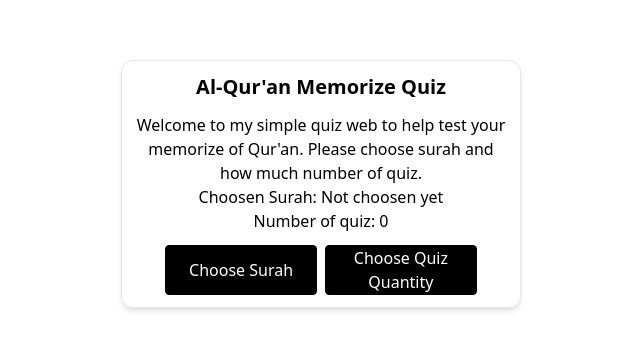
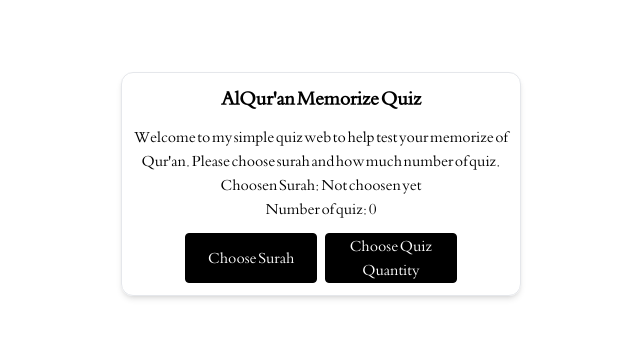
Before and after one commit to MuhRandy/quran-memorize-quiz, a React (Vite) app: page / in a window 1280 px wide. Shown: the part 216-566 px from the top of the page, without its empty margins (319-959 px from the left). Built offline with nearby package versions, Linux system fonts and the light colour scheme; no server answers.

Commit message:
feat: add finishing quiz UI and add quranic font

```diff
--- a/src/App.tsx
+++ b/src/App.tsx
@@ -2,7 +2,6 @@ import { useEffect, useReducer } from "react";
 import { cn, getDataApi } from "./ts/util";
 import { MyGlobalContext, initialState } from "./ts/context";
 import { reducer } from "./ts/reducer";
-import OpeningQuiz from "./components/opening-quiz";
 import Quiz from "./components/quiz";
 import {
   GlobalAction,
@@ -10,6 +9,8 @@ import {
   QuizProps,
   SurahProps,
 } from "./ts/type";
+import FinishingQuiz from "./components/finishing-quiz";
+import OpeningQuiz from "./components/opening-quiz";
 
 function App() {
   const [state, dispatch] = useReducer(reducer, initialState);
@@ -86,6 +87,13 @@ function App() {
     });
   };
 
+  const toggleIsQuizEnd = () => {
+    dispatch({
+      ...initialDispatchValue,
+      type: "toggle_isQuizEnd",
+    });
+  };
+
   const incrementCurrentQuestion = () => {
     dispatch({
       ...initialDispatchValue,
@@ -100,6 +108,13 @@ function App() {
     });
   };
 
+  const resetQuiz = () => {
+    dispatch({
+      ...initialDispatchValue,
+      type: "reset_quiz",
+    });
+  };
+
   const globalStateAction: GlobalStateActionProps = {
     changeQuiz,
     changeSurah,
@@ -109,8 +124,10 @@ function App() {
     toggleIsShowChooseSurah,
     toggleIsShowNumberOfQuestions,
     toggleIsQuizStart,
+    toggleIsQuizEnd,
     incrementCurrentQuestion,
     incrementQuizScore,
+    resetQuiz,
   };
 
   useEffect(() => {
@@ -135,12 +152,14 @@ function App() {
         className={cn(
           "min-h-screen min-w-[100vw]",
           "flex justify-center items-center",
-          "text-center"
+          "text-center font-quranic"
         )}
       >
         <OpeningQuiz />
 
         {quiz.length > 0 ? <Quiz /> : ""}
+
+        <FinishingQuiz />
       </main>
     </MyGlobalContext.Provider>
   );
--- /dev/null
+++ b/src/components/finishing-quiz.tsx
@@ -0,0 +1,37 @@
+import { useGlobalContext } from "../ts/context";
+import { countScoreResult } from "../ts/util";
+import Button from "./ui/button";
+import Card from "./ui/card";
+import Overlay from "./ui/overlay";
+
+const FinishingQuiz = () => {
+  const { state, globalStateAction } = useGlobalContext();
+  const { isQuizEnd, quizScore, numberOfQuestions } = state;
+  const { toggleIsQuizEnd, toggleIsQuizStart, resetQuiz } = globalStateAction;
+
+  return (
+    <Overlay isShow={isQuizEnd}>
+      <Card className="bg-white">
+        <Card.H1>Congratulations</Card.H1>
+
+        <p>
+          Your Score is {countScoreResult(quizScore, numberOfQuestions)}/100
+        </p>
+
+        <Button
+          buttonHandler={() => {
+            toggleIsQuizEnd();
+
+            toggleIsQuizStart();
+
+            resetQuiz();
+          }}
+        >
+          Go to Home
+        </Button>
+      </Card>
+    </Overlay>
+  );
+};
+
+export default FinishingQuiz;
--- a/src/components/quiz.tsx
+++ b/src/components/quiz.tsx
@@ -6,7 +6,8 @@ import Card from "./ui/card";
 const Quiz = () => {
   const { state, globalStateAction } = useGlobalContext();
   const { isQuizStart, quiz, currentQuestion, numberOfQuestions } = state;
-  const { incrementCurrentQuestion, incrementQuizScore } = globalStateAction;
+  const { incrementCurrentQuestion, incrementQuizScore, toggleIsQuizEnd } =
+    globalStateAction;
 
   return (
     <Card className={cn({ hidden: !isQuizStart })}>
@@ -28,6 +29,8 @@ const Quiz = () => {
                 if (option.value) {
                   incrementQuizScore();
                 }
+              } else {
+                toggleIsQuizEnd();
               }
             }}
           />
--- a/src/index.css
+++ b/src/index.css
@@ -6,3 +6,8 @@ input[type="number"]::-webkit-inner-spin-button,
 ::-webkit-outer-spin-button {
   appearance: none;
 }
+
+@font-face {
+  font-family: "Quranic";
+  src: url("./assets/font/Al Majeed Quranic Font_shiped.ttf");
+}
--- a/src/ts/context.ts
+++ b/src/ts/context.ts
@@ -7,6 +7,7 @@ const initialState: GlobalState = {
   isShowChoosenSurah: false,
   isShowNumberOfQuestions: false,
   isQuizStart: false,
+  isQuizEnd: false,
   choosenSurah: "",
   choosenSurahNumber: 0,
   numberOfQuestions: 0,
--- a/src/ts/reducer.ts
+++ b/src/ts/reducer.ts
@@ -13,6 +13,7 @@ const reducer = (state: GlobalState, action: GlobalAction) => {
     isShowChoosenSurah,
     isShowNumberOfQuestions,
     isQuizStart,
+    isQuizEnd,
     currentQuestion,
     quizScore,
   } = state;
@@ -66,6 +67,12 @@ const reducer = (state: GlobalState, action: GlobalAction) => {
         isQuizStart: !isQuizStart,
       };
 
+    case "toggle_isQuizEnd":
+      return {
+        ...state,
+        isQuizEnd: !isQuizEnd,
+      };
+
     case "increment_currentQuestion":
       return {
         ...state,
@@ -78,6 +85,17 @@ const reducer = (state: GlobalState, action: GlobalAction) => {
         quizScore: quizScore + 1,
       };
 
+    case "reset_quiz":
+      return {
+        ...state,
+        quiz: [],
+        choosenSurah: "",
+        choosenSurahNumber: 0,
+        numberOfQuestions: 0,
+        currentQuestion: 0,
+        quizScore: 0,
+      };
+
     default:
       return state;
   }
--- a/src/ts/type.ts
+++ b/src/ts/type.ts
@@ -29,10 +29,12 @@ type GlobalActionType =
   | "changed_numberOfQuestions"
   | "changed_quiz"
   | "toggle_isQuizStart"
+  | "toggle_isQuizEnd"
   | "toggle_isShowChooseSurah"
   | "toggle_isShowNumberOfQuestions"
   | "increment_currentQuestion"
   | "increment_quizScore"
+  | "reset_quiz"
   | "";
 
 type GlobalStateActionProps =
@@ -45,8 +47,10 @@ type GlobalStateActionProps =
       toggleIsShowChooseSurah: () => void;
       toggleIsShowNumberOfQuestions: () => void;
       toggleIsQuizStart: () => void;
+      toggleIsQuizEnd: () => void;
       incrementCurrentQuestion: () => void;
       incrementQuizScore: () => void;
+      resetQuiz: () => void;
     }
   | Record<string, never>;
 
@@ -66,13 +70,14 @@ type GlobalAction = {
 
 type GlobalState = {
   surah: SurahProps | [];
+  quiz: QuizProps | [];
   isShowChoosenSurah: boolean;
   isShowNumberOfQuestions: boolean;
+  isQuizStart: boolean;
+  isQuizEnd: boolean;
   choosenSurah: string;
   choosenSurahNumber: number;
   numberOfQuestions: number;
-  quiz: QuizProps | [];
-  isQuizStart: boolean;
   currentQuestion: number;
   quizScore: number;
 };
--- a/src/ts/util.ts
+++ b/src/ts/util.ts
@@ -18,4 +18,10 @@ async function getDataApi(getDataHandler: (data: []) => void, url: string) {
   }
 }
 
-export { cn, getDataApi };
+const countScoreResult = (quizScore: number, numberOfQuestions: number) => {
+  const result = (quizScore / numberOfQuestions) * 100;
+
+  return result;
+};
+
+export { cn, getDataApi, countScoreResult };
--- a/tailwind.config.js
+++ b/tailwind.config.js
@@ -2,7 +2,11 @@
 export default {
   content: ["./index.html", "./src/**/*.{js,ts,jsx,tsx}"],
   theme: {
-    extend: {},
+    extend: {
+      fontFamily: {
+        quranic: ["Quranic", "sans"],
+      },
+    },
   },
   plugins: [],
 };
```
Also changed, not shown: src/assets/font/Al Majeed Quranic Font_shiped.ttf (added).
